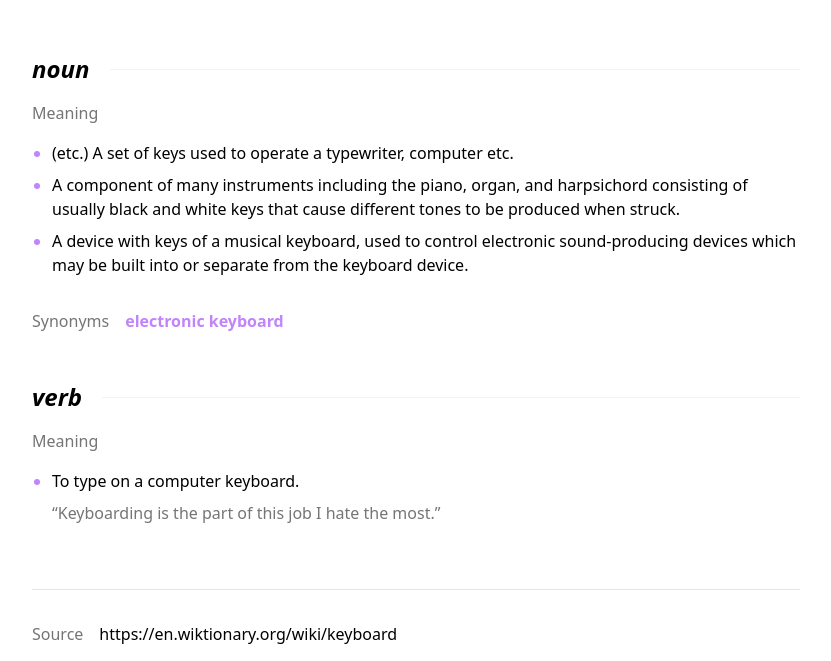
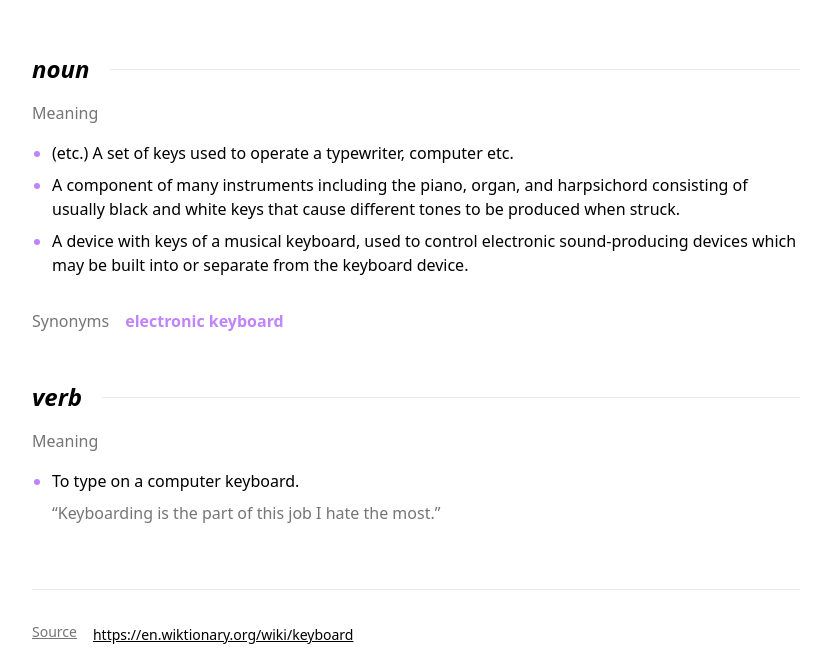
Before and after one commit to dominikrubroeder/dictionary-web-app, a Next.js app: page / in a window 1280 px wide. Shown: the part 291-952 px from the top of the page, without its empty margins (224-1055 px from the left). Built offline with nearby package versions, Linux system fonts and the light colour scheme.

Commit message:
Apply CSS styles

```diff
--- a/src/app/components/PlayIcon.tsx
+++ b/src/app/components/PlayIcon.tsx
@@ -1,17 +1,17 @@
 export default function PlayIcon() {
   return (
     <svg
-      width='21'
-      height='21'
-      viewBox='0 0 21 21'
-      fill='none'
-      xmlns='http://www.w3.org/2000/svg'
+      width="21"
+      height="21"
+      viewBox="0 0 21 21"
+      fill="none"
+      xmlns="http://www.w3.org/2000/svg"
     >
       <path
-        fillRule='evenodd'
-        clipRule='evenodd'
-        d='M0 0V21L21 10.5L0 0Z'
-        fill='#A445ED'
+        fillRule="evenodd"
+        clipRule="evenodd"
+        d="M0 0V21L21 10.5L0 0Z"
+        className="fill-app-purple group-hover:fill-white"
       />
     </svg>
   );
--- a/src/app/page.tsx
+++ b/src/app/page.tsx
@@ -114,7 +114,7 @@ export default function Home() {
                 return (
                   <div key={index}>
                     <button
-                      className="flex h-20 w-20 items-center justify-center rounded-full bg-purple-100 p-4 text-purple-600"
+                      className="group flex h-20 w-20 items-center justify-center rounded-full bg-purple-100 p-4 text-app-purple hover:bg-app-purple"
                       onClick={playPhonetic}
                     >
                       <PlayIcon />
@@ -135,7 +135,7 @@ export default function Home() {
                 <h2 className="text-2xl dark:text-white">
                   {meaning.partOfSpeech}
                 </h2>
-                <div className="h-[1px] w-full bg-gray-100 dark:bg-gray-900"></div>
+                <div className="h-[1px] w-full bg-app-gray-200 dark:bg-app-gray-700"></div>
               </header>
 
               <h2 className="mb-4 text-app-gray-500">Meaning</h2>
@@ -169,7 +169,7 @@ export default function Home() {
                         >
                           {synonym}
                         </span>
-                        <span className="inline-block h-6 w-[1px] bg-gray-100 group-last-of-type:hidden dark:bg-gray-900"></span>
+                        <span className="inline-block h-6 w-[1px] bg-app-gray-200 group-last-of-type:hidden dark:bg-app-gray-700 dark:bg-gray-900"></span>
                       </div>
                     ))}
                   </div>
@@ -178,14 +178,18 @@ export default function Home() {
             </section>
           ))}
 
-          <hr className="dark:border-gray-900" />
+          <hr className="border-app-gray-200 dark:border-app-gray-700" />
 
           <section className="flex gap-4">
-            <h4 className="text-app-gray-500">Source</h4>
+            <h4 className="text-sm text-app-gray-500 underline">Source</h4>
             <ul>
               {data?.sourceUrls.map((url, index) => (
                 <li key={index}>
-                  <a className="dark:text-white" href={url} target="_blank">
+                  <a
+                    className="leading-1 text-sm underline dark:text-white"
+                    href={url}
+                    target="_blank"
+                  >
                     {url}
                   </a>
                 </li>
```
